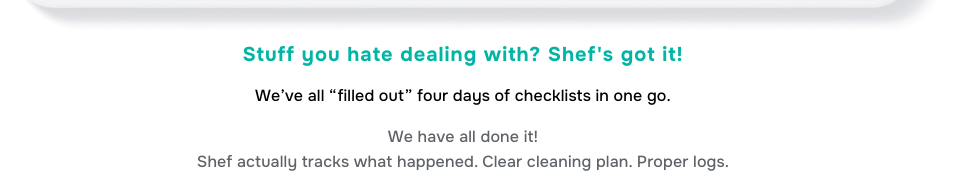
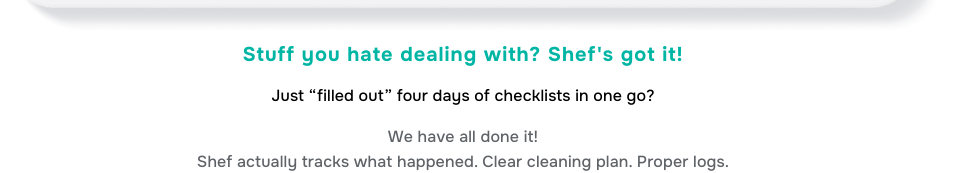
Before and after one commit to servicesur/shef_ie, a plain HTML site: page index.html in a window 1280 px wide. Shown: the part 3180-3353 px from the top of the page, without its empty margins (177-1132 px from the left). Drawn offline with Linux system fonts and the light colour scheme.

Commit message:
text updates

```diff
--- a/index.html
+++ b/index.html
@@ -333,7 +333,7 @@
                 <img class="img-fluid" src="assets/images/shef_screen.png">
                 <div class="features-intro">
                   <h3>Stuff you hate dealing with? Shef's got it!</h3>
-                  <p class="p-hero">We’ve all “filled out” four days of checklists in one go.</p>
+                  <p class="p-hero">Just “filled out” four days of checklists in one go?</p>
                   <p>We have all done it!<br>
                    Shef actually tracks what happened.
 Clear cleaning plan. Proper logs.
```
